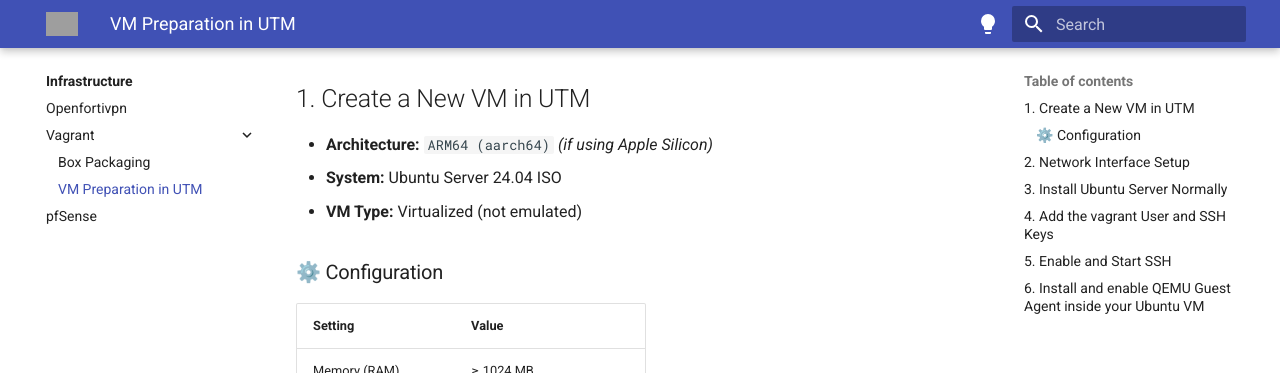
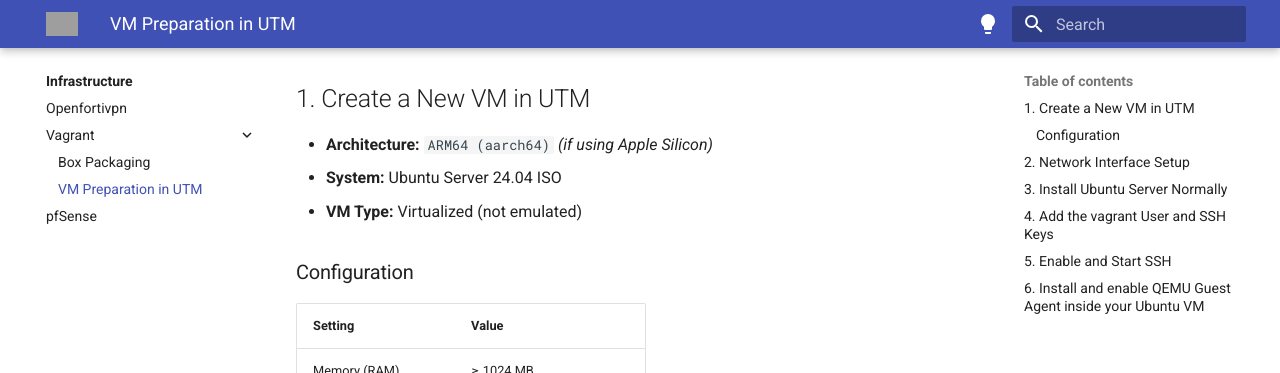
Before and after one commit to amdukf/welkinops, an MkDocs documentation site: the page built from docs/Infrastructure/Vagrant/vm-preparation.md, in a window 1280 px wide and 900 px high, scrolled down 304 px. Shown: the top 373 px of the window. Built offline with MkDocs 1.6.1 and Material for MkDocs 9.7.7, drawn with Linux system fonts in a browser that asks for light colours; grey boxes are pictures that could not be loaded.

Commit message:
Fix a syntax problem

```diff
--- a/docs/Infrastructure/Vagrant/vm-preparation.md
+++ b/docs/Infrastructure/Vagrant/vm-preparation.md
@@ -10,7 +10,7 @@ This guide walks through preparing an Ubuntu Server 24.04 virtual machine in [UT
 - **System:** Ubuntu Server 24.04 ISO
 - **VM Type:** Virtualized (not emulated)
 
-### ⚙️ Configuration
+### Configuration
 
 | Setting                  | Value                             |
 |--------------------------|-----------------------------------|
```
